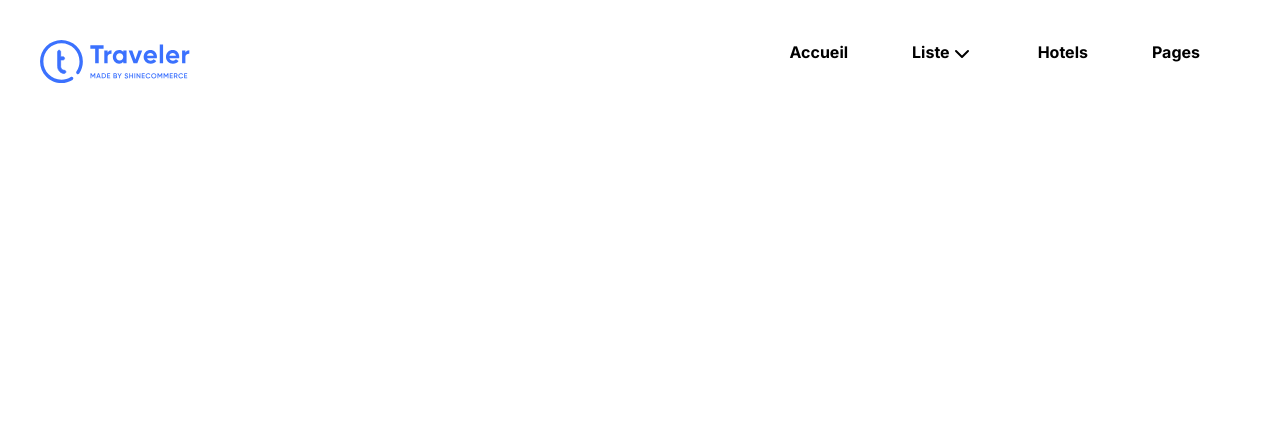
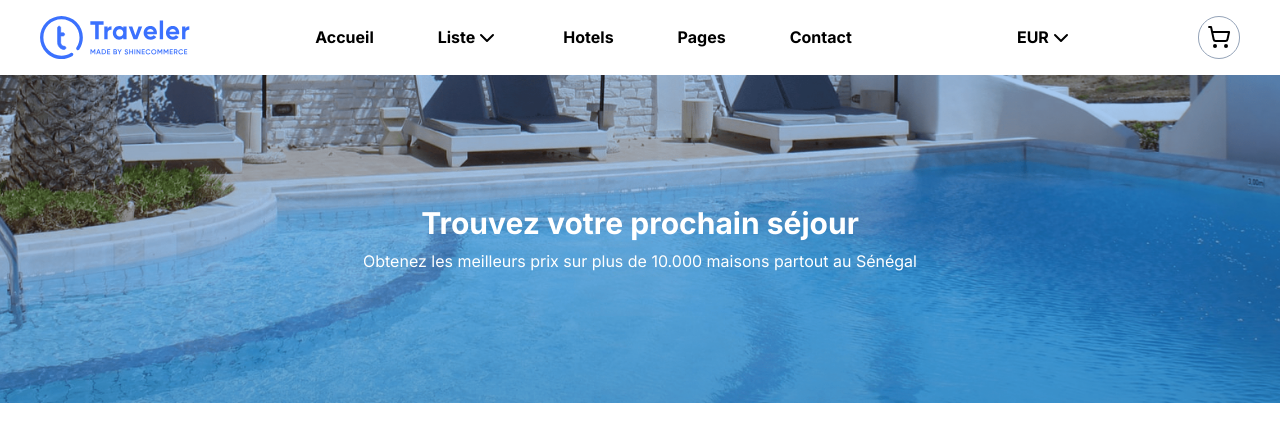
Before and after one commit to isyll/reserv-voyage, a Next.js app: page / in a window 1280 px wide. Shown: the top 442 px of the page. Built offline with nearby package versions, Linux system fonts and the light colour scheme.

Commit message:
feat: add Header and HeroHeader

```diff
--- a/app/globals.css
+++ b/app/globals.css
@@ -6,4 +6,8 @@
   .navitem-btn {
     @apply font-bold hover:text-primary;
   }
+  .btn-reset {
+    @apply appearance-none border-none;
+    background-color: transparent;
+  }
 }
--- a/app/page.tsx
+++ b/app/page.tsx
@@ -1,9 +1,13 @@
 import Header from '@/components/layout/Header'
+import HeroHeader from '@/components/layout/HeroHeader'
 
 export default function Home() {
   return (
-    <main className="flex min-h-screen flex-col items-center justify-between">
+    <>
       <Header />
-    </main>
+      <main>
+        <HeroHeader />
+      </main>
+    </>
   )
 }
--- a/components/layout/Header.tsx
+++ b/components/layout/Header.tsx
@@ -1,80 +1,71 @@
+'use client'
+
 import Logo from './Logo'
-import { ChevronDown } from 'lucide-react'
+import { ChevronDown, ShoppingCart } from 'lucide-react'
 import { HoverCard, HoverCardContent, HoverCardTrigger } from '../ui/hover-card'
+import { useState } from 'react'
+import Navbar from './Navbar'
+import { cn } from '@/lib/utils'
 
-export interface MenuItem {
-  url: string
-  name: string
-  subItems?: Array<{ url: string; name: string }>
+function Header() {
+  return (
+    <header className="w-full px-10 py-4 flex justify-between">
+      <Logo />
+      <Navbar className="self-center" />
+      <CurrencySwitcher className="self-center" />
+      <div className="rounded-full border border-slate-400 p-2">
+        <ShoppingCart />
+      </div>
+    </header>
+  )
 }
 
-const menuItems: MenuItem[] = [
+export interface Currency {
+  name: string
+  code: string
+}
+
+const currencies: Currency[] = [
   {
-    url: '#',
-    name: 'Accueil',
+    name: 'Euro',
+    code: 'EUR',
   },
   {
-    url: '#',
-    name: 'Liste',
-    subItems: [
-      {
-        url: '#',
-        name: 'Rechercher sur une carte',
-      },
-      {
-        url: '#',
-        name: 'Rechercher par le nom',
-      },
-    ],
+    name: 'Dollar',
+    code: 'USD',
   },
   {
-    url: '#',
-    name: 'Hotels',
-  },
-  {
-    url: '#',
-    name: 'Pages',
+    name: 'Franc CFA',
+    code: 'XOF',
   },
 ]
 
-export default function Header() {
-  const hasSubItems = (item: MenuItem) =>
-    item.subItems != undefined && item.subItems.length > 0
+function CurrencySwitcher({ className }: { className?: string }) {
+  // TODO: retrieve selected currency
+  const [currency, setCurrency] = useState(currencies[0])
+  className = className ?? ''
 
   return (
-    <div className="w-full p-10 flex justify-between">
-      <Logo />
-      <div className="flex gap-16 pr-10">
-        {menuItems.map((item, index) => {
-          if (hasSubItems(item)) {
-            return (
-              <HoverCard key={index}>
-                <HoverCardTrigger>
-                  <a key={index} href={item.url} className="navitem-btn">
-                    {item.name}
-                    <ChevronDown className="inline" />
-                  </a>
-                </HoverCardTrigger>
-                <HoverCardContent>
-                  {item.subItems?.map((sub, index) => (
-                    <div key={index} className="p-3">
-                      <a href={sub.url} className="navitem-btn">
-                        {sub.name}
-                      </a>
-                    </div>
-                  ))}
-                </HoverCardContent>
-              </HoverCard>
-            )
-          }
-
+    <HoverCard openDelay={0} closeDelay={0}>
+      <HoverCardTrigger className={cn('navitem-btn cursor-pointer', className)}>
+        {currency.code}
+        <ChevronDown className="inline" />
+      </HoverCardTrigger>
+      <HoverCardContent className="bg-white w-24">
+        {currencies.map((item, index) => {
           return (
-            <a key={index} href={item.url} className="navitem-btn">
-              {item.name}
-            </a>
+            <button
+              key={index}
+              className="btn-reset navitem-btn block p-2"
+              onClick={() => setCurrency(item)}
+            >
+              {item.code}
+            </button>
           )
         })}
-      </div>
-    </div>
+      </HoverCardContent>
+    </HoverCard>
   )
 }
+
+export default Header
--- /dev/null
+++ b/components/layout/HeroHeader.tsx
@@ -0,0 +1,17 @@
+const content = {
+  title: 'Trouvez votre prochain séjour',
+  text: 'Obtenez les meilleurs prix sur plus de 10.000 maisons partout au Sénégal',
+}
+
+function HeroHeader() {
+  return (
+    <div className="bg-hero-pattern bg-no-repeat bg-cover bg-center w-full flex justify-center">
+      <div className="flex flex-col justify-center items-center p-hero">
+        <h1 className="font-bold text-white text-3xl pb-2">{content.title}</h1>
+        <p className="text-white">{content.text}</p>
+      </div>
+    </div>
+  )
+}
+
+export default HeroHeader
--- a/components/layout/Logo.tsx
+++ b/components/layout/Logo.tsx
@@ -5,7 +5,7 @@ export default function Logo() {
 
   return (
     <a href={siteUrl}>
-      <Image src="/logo.svg" width={150} height={150} alt="" />
+      <Image src="/logo.svg" width={150} height={150} alt="" priority />
     </a>
   )
 }
--- /dev/null
+++ b/components/layout/Navbar.tsx
@@ -0,0 +1,88 @@
+import { ChevronDown } from 'lucide-react'
+import { HoverCard, HoverCardContent, HoverCardTrigger } from '../ui/hover-card'
+import { cn } from '@/lib/utils'
+
+export interface MenuItem {
+  url: string
+  name: string
+  subItems?: Array<{ url: string; name: string }>
+}
+
+const menuItems: MenuItem[] = [
+  {
+    url: '#',
+    name: 'Accueil',
+  },
+  {
+    url: '#',
+    name: 'Liste',
+    subItems: [
+      {
+        url: '#',
+        name: 'Rechercher sur une carte',
+      },
+      {
+        url: '#',
+        name: 'Rechercher par le nom',
+      },
+    ],
+  },
+  {
+    url: '#',
+    name: 'Hotels',
+  },
+  {
+    url: '#',
+    name: 'Pages',
+  },
+  {
+    url: '#',
+    name: 'Contact',
+  },
+]
+
+function Navbar({ className }: { className?: string }) {
+  const hasSubItems = (item: MenuItem) =>
+    item.subItems != undefined && item.subItems.length > 0
+  className = className ?? ''
+
+  return (
+    <nav className={cn(className, 'flex gap-16 pr-10')}>
+      {menuItems.map((item, index) => {
+        if (hasSubItems(item)) {
+          return (
+            <HoverCard key={index} openDelay={0} closeDelay={0}>
+              <HoverCardTrigger
+                key={index}
+                href={item.url}
+                className="navitem-btn"
+              >
+                {item.name}
+                <ChevronDown className="inline" />
+              </HoverCardTrigger>
+              <HoverCardContent className="shadow-md bg-white">
+                {item.subItems?.map((sub, index) => (
+                  <a
+                    key={index}
+                    href={sub.url}
+                    className="navitem-btn p-3 block"
+                  >
+                    {sub.name}
+                  </a>
+                ))}
+              </HoverCardContent>
+            </HoverCard>
+          )
+        }
+
+        return (
+          <a key={index} href={item.url} className="navitem-btn">
+            {item.name}
+          </a>
+        )
+      })}
+    </nav>
+  )
+}
+
+export default Navbar
--- /dev/null
+++ b/components/layout/Topbar.tsx
@@ -0,0 +1,5 @@
+function Topbar() {
+  return <div></div>
+}
+
+export default Topbar
--- a/tailwind.config.ts
+++ b/tailwind.config.ts
@@ -1,43 +1,52 @@
-import type { Config } from "tailwindcss"
+import type { Config } from 'tailwindcss'
 
 const config = {
-  darkMode: ["class"],
+  darkMode: ['class'],
   content: [
     './pages/**/*.{ts,tsx}',
     './components/**/*.{ts,tsx}',
     './app/**/*.{ts,tsx}',
     './src/**/*.{ts,tsx}',
   ],
-  prefix: "",
+  prefix: '',
   theme: {
     container: {
       center: true,
-      padding: "2rem",
+      padding: '2rem',
       screens: {
-        "2xl": "1400px",
+        '2xl': '1400px',
       },
     },
     extend: {
+      padding: {
+        hero: '130px',
+      },
+      height: {
+        hero: '800px',
+      },
+      backgroundImage: {
+        'hero-pattern': 'url("/hero-image.png")',
+      },
       keyframes: {
-        "accordion-down": {
-          from: { height: "0" },
-          to: { height: "var(--radix-accordion-content-height)" },
+        'accordion-down': {
+          from: { height: '0' },
+          to: { height: 'var(--radix-accordion-content-height)' },
         },
-        "accordion-up": {
-          from: { height: "var(--radix-accordion-content-height)" },
-          to: { height: "0" },
+        'accordion-up': {
+          from: { height: 'var(--radix-accordion-content-height)' },
+          to: { height: '0' },
         },
       },
       animation: {
-        "accordion-down": "accordion-down 0.2s ease-out",
-        "accordion-up": "accordion-up 0.2s ease-out",
+        'accordion-down': 'accordion-down 0.2s ease-out',
+        'accordion-up': 'accordion-up 0.2s ease-out',
+      },
+      colors: {
+        primary: '#0a58ca',
       },
     },
-    colors: {
-      primary: '#0a58ca'
-    }
   },
-  plugins: [require("tailwindcss-animate")],
+  plugins: [require('tailwindcss-animate')],
 } satisfies Config
 
 export default config
```
Also changed, not shown: public/hero-image.png (added).
